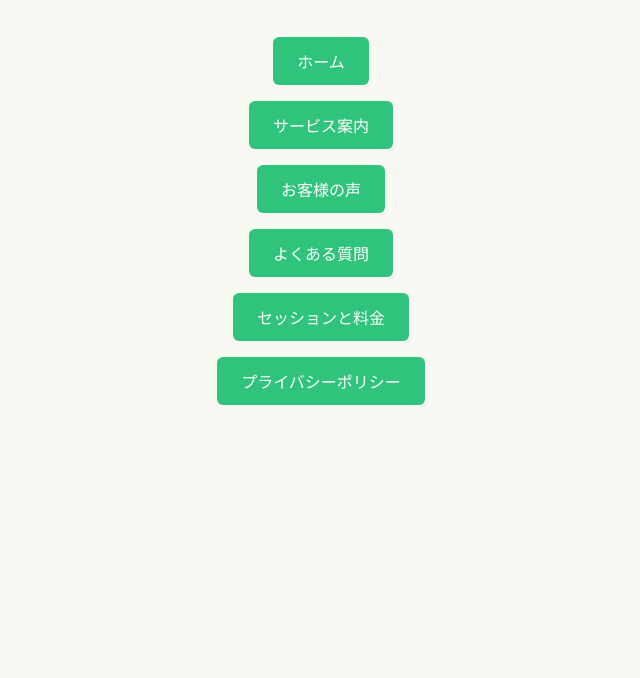
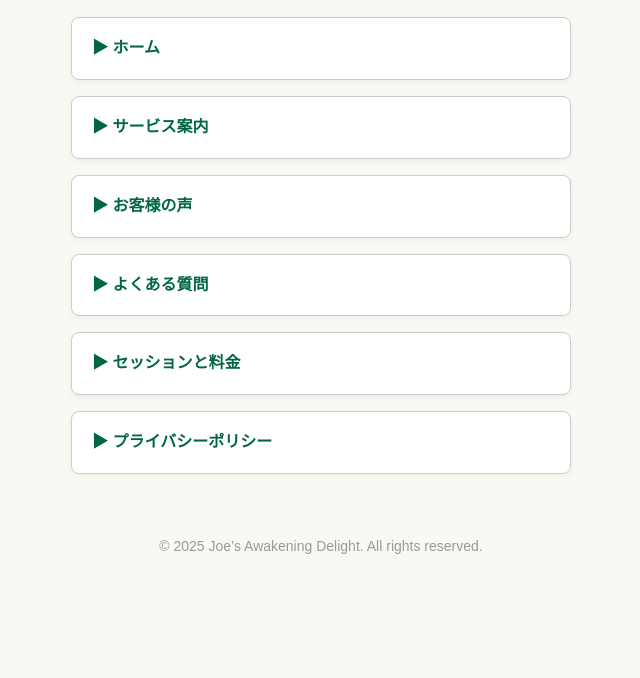
Before and after one commit to yuzuru310/joe-site, a plain HTML site: page index.html in a window 1280 px wide. Shown: the part 122-800 px from the top of the page, without its empty margins (319-959 px from the left). Drawn offline with Linux system fonts and the light colour scheme.

Commit message:
index.html にトップページのリンク一覧を追加

```diff
--- a/index.html
+++ b/index.html
@@ -1,53 +1,75 @@
 <!DOCTYPE html>
 <html lang="ja">
 <head>
-  <meta charset="UTF-8">
-  <meta name="viewport" content="width=device-width, initial-scale=1.0">
+  <meta charset="UTF-8" />
+  <meta name="viewport" content="width=device-width, initial-scale=1.0" />
   <title>Joe’s Awakening Delight | トップページ</title>
   <style>
     body {
+      font-family: 'Noto Sans JP', sans-serif;
       background-color: #f9f9f4;
       color: #333;
-      font-family: 'Noto Sans JP', sans-serif;
+      margin: 0;
+      padding: 40px 20px;
+      line-height: 1.8;
+    }
+
+    h1 {
       text-align: center;
-      padding: 60px 20px;
-    }
-    h1 {
+      color: #2c3e50;
       font-size: 24px;
       margin-bottom: 40px;
     }
+
     ul {
+      max-width: 500px;
+      margin: 0 auto;
+      padding: 0;
       list-style: none;
-      padding: 0;
-      max-width: 400px;
-      margin: 0 auto;
     }
+
     li {
-      margin: 16px 0;
+      background: #ffffff;
+      border: 1px solid #ccc;
+      border-radius: 8px;
+      padding: 16px 20px;
+      margin-bottom: 16px;
+      box-shadow: 0 2px 6px rgba(0, 0, 0, 0.05);
+      transition: background 0.3s;
     }
+
+    li:hover {
+      background: #eafff2;
+    }
+
     a {
-      display: inline-block;
       text-decoration: none;
-      color: #ffffff;
-      background: #30c37c;
-      padding: 12px 24px;
-      border-radius: 6px;
-      transition: background 0.3s ease;
+      color: #006644;
+      font-weight: bold;
+      display: block;
     }
-    a:hover {
-      background: #249a5e;
+
+    footer {
+      margin-top: 60px;
+      text-align: center;
+      color: #999;
+      font-size: 14px;
     }
   </style>
 </head>
 <body>
-  <h1>Joe’s Awakening Delight サイトへようこそ</h1>
+  <h1>Joe’s Awakening Delight</h1>
   <ul>
-    <li><a href="new-home.html">ホーム</a></li>
-    <li><a href="new-services.html">サービス案内</a></li>
-    <li><a href="new-voices.html">お客様の声</a></li>
-    <li><a href="new-faq.html">よくある質問</a></li>
-    <li><a href="new-session-price.html">セッションと料金</a></li>
-    <li><a href="new-privacy-policy.html">プライバシーポリシー</a></li>
+    <li><a href="new-home.html">▶ ホーム</a></li>
+    <li><a href="new-services.html">▶ サービス案内</a></li>
+    <li><a href="new-voices.html">▶ お客様の声</a></li>
+    <li><a href="new-faq.html">▶ よくある質問</a></li>
+    <li><a href="new-session-price.html">▶ セッションと料金</a></li>
+    <li><a href="new-privacy-policy.html">▶ プライバシーポリシー</a></li>
   </ul>
+
+  <footer>
+    &copy; 2025 Joe’s Awakening Delight. All rights reserved.
+  </footer>
 </body>
 </html>
```
